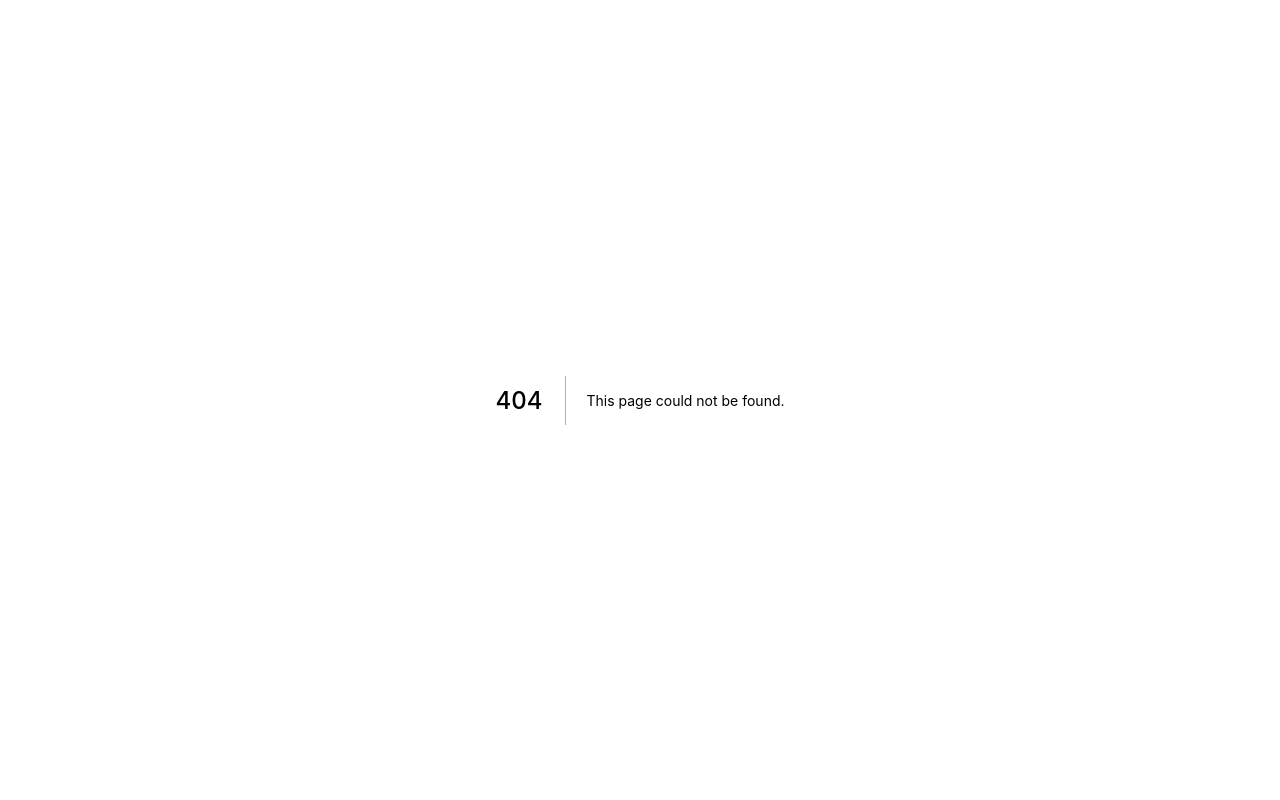
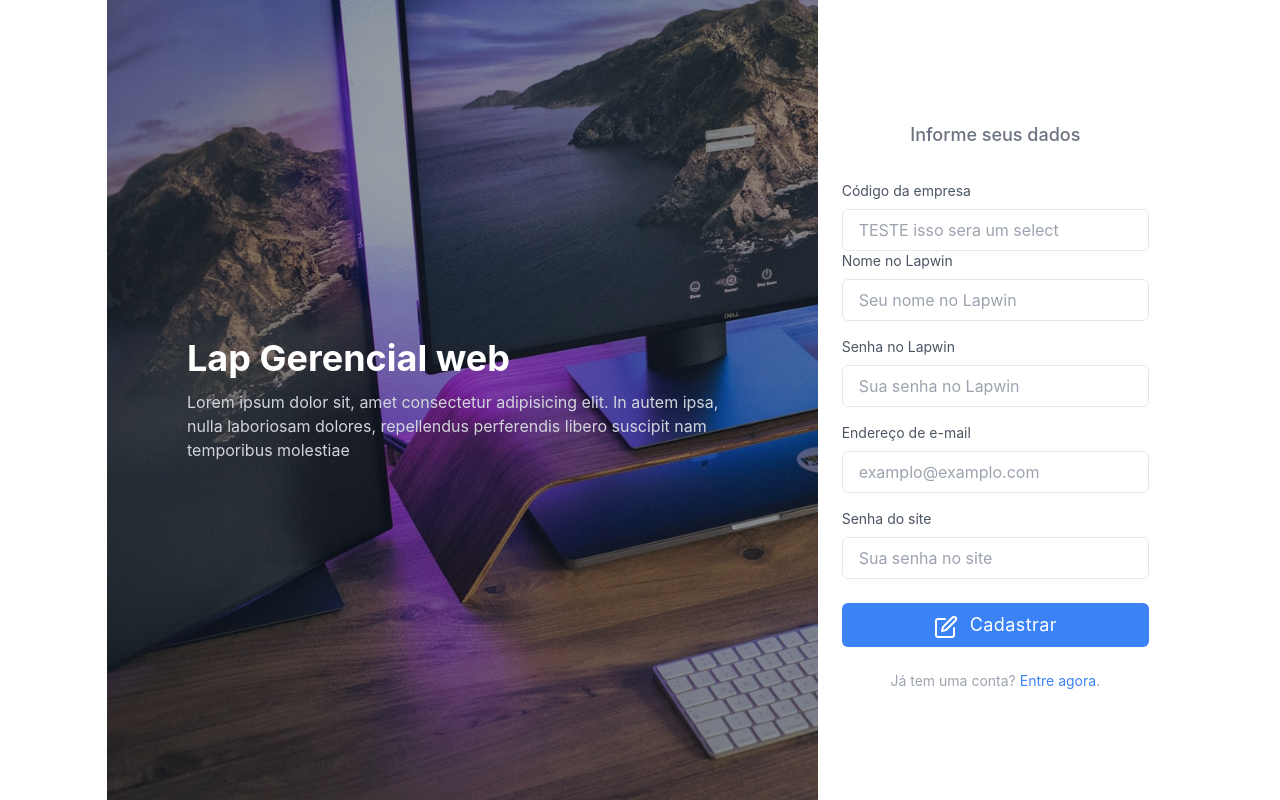
Before and after one commit to thiago-santanna/lap-gerencial-app, a Next.js app: page /usuario in a window 1280 px wide. Before the commit this address had no page. Built offline with nearby package versions, Linux system fonts and the light colour scheme.

Commit message:
ajuste no login pra entrar com nome ou email

```diff
--- a/pages/api/auth.ts
+++ b/pages/api/auth.ts
@@ -1,16 +1,25 @@
 import { NextApiRequest, NextApiResponse } from 'next'
 import { login } from '../../services/auth'
-
-interface IUser {
-  username: string
-  password: string
-}
+import { IUser, IFieldsLogin } from '../../types/usuario'
 
 const AuthApi = async (request: NextApiRequest, response: NextApiResponse) => {
   try {
     if (request.method === 'POST') {
       const credentials: IUser = request.body
-      const resultado = await login(credentials)
+
+      let fields: IFieldsLogin = {
+        username: 'l2uemail',
+        password: 'l2senhaw',
+      }
+
+      if (credentials.username.search('@') === -1) {
+        fields = {
+          username: 'l2nomeus',
+          password: 'l2senhau',
+        }
+      }
+
+      const resultado = await login(credentials, fields)
       response.status(200).json(resultado)
     } else {
       response.status(404).json('Method Not Allowed')
--- a/pages/index.tsx
+++ b/pages/index.tsx
@@ -15,6 +15,7 @@ const Home: NextPage = () => {
   const router = useRouter()
 
   function handleDashboard() {
+    setErrorAuthenticated(false)
     axios
       .post('/auth', {
         username,
@@ -24,7 +25,6 @@ const Home: NextPage = () => {
         const isAuthenticated = response.data
         console.log(response.data)
         if (isAuthenticated) {
-          setErrorAuthenticated(false)
           router.push('/dashboard')
         } else {
           setErrorAuthenticated(true)
@@ -81,7 +81,7 @@ const Home: NextPage = () => {
                         htmlFor='email'
                         className='block mb-2 text-sm text-gray-600 dark:text-gray-200'
                       >
-                        Endereço de e-mail
+                        E-mail ou Nome
                       </label>
                       <input
                         type='email'
@@ -139,7 +139,7 @@ const Home: NextPage = () => {
 
                   <p className='mt-6 text-sm text-center text-gray-400'>
                     Não tem uma conta?
-                    <Link href='/usuario/cadastrar'>
+                    <Link href='/usuario'>
                       <a className='text-blue-500 pl-1 focus:outline-none focus:underline hover:underline'>
                         Cadastre-se
                       </a>
--- a/pages/usuario/cadastrar.tsx
+++ b/pages/usuario/index.tsx
@@ -5,11 +5,12 @@ import { IEmpresa } from '../../types/empresa'
 import { IUserDb } from '../../types/usuario'
 import { useState } from 'react'
 import axios from '../../providers/axios'
+import { Edit } from 'react-feather'
 import AlertsCustom from '../components/alerts'
 
 const CadastrarUsuario = (props: IEmpresa) => {
   const [usuario, setUsuario] = useState<Partial<IUserDb>>({})
-  const [errorInserted, setErrorInserted] = useState<string>('ERROR')
+  const [errorInserted, setErrorInserted] = useState<string>('')
 
   function handleInsertUser() {
     axios
@@ -77,23 +78,46 @@ const CadastrarUsuario = (props: IEmpresa) => {
             <div className='flex items-center w-full max-w-md px-6 mx-auto lg:w-2/6'>
               <div className='flex-1'>
                 <div className='text-center'>
-                  <h2 className='text-4xl font-bold text-center text-gray-700 dark:text-white'>
+                  {/* <h2 className='text-4xl font-bold text-center text-gray-700 dark:text-white'>
                     Seus dados
-                  </h2>
+                  </h2> */}
 
-                  <p className='mt-3 text-gray-500 dark:text-gray-300'>
-                    Crie agora sua conta
+                  <p className='text-lg font-medium mt-3 text-gray-500 dark:text-gray-300'>
+                    Informe seus dados
                   </p>
                 </div>
 
                 <div className='mt-8'>
                   <form>
+                    <div className='mt-4'>
+                      <label
+                        htmlFor='Empresa'
+                        className='block mb-2 text-sm text-gray-600 dark:text-gray-200'
+                      >
+                        Código da empresa
+                      </label>
+                      <input
+                        type='Empresa'
+                        name='Empresa'
+                        id='Empresa'
+                        value={usuario.l2idempr || ''}
+                        onChange={(event) => {
+                          setUsuario({
+                            ...usuario,
+                            l2idempr: 1, //Number(event.target.value), Vai ser um select
+                          })
+                        }}
+                        placeholder='TESTE isso sera um select'
+                        className='block w-full px-4 py-2 mt-2 text-gray-700 placeholder-gray-400 bg-white border border-gray-200 rounded-md dark:placeholder-gray-600 dark:bg-gray-900 dark:text-gray-300 dark:border-gray-700 focus:border-blue-400 dark:focus:border-blue-400 focus:ring-blue-400 focus:outline-none focus:ring focus:ring-opacity-40'
+                      />
+                    </div>
+
                     <div>
                       <label
                         htmlFor='nome'
                         className='block mb-2 text-sm text-gray-600 dark:text-gray-200'
                       >
-                        Nome
+                        Nome no Lapwin
                       </label>
                       <input
                         type='nome'
@@ -106,7 +130,33 @@ const CadastrarUsuario = (props: IEmpresa) => {
                             l2nomeus: event.target.value,
                           })
                         }
-                        placeholder='fulano de tal'
+                        placeholder='Seu nome no Lapwin'
+                        className='block w-full px-4 py-2 mt-2 text-gray-700 placeholder-gray-400 bg-white border border-gray-200 rounded-md dark:placeholder-gray-600 dark:bg-gray-900 dark:text-gray-300 dark:border-gray-700 focus:border-blue-400 dark:focus:border-blue-400 focus:ring-blue-400 focus:outline-none focus:ring focus:ring-opacity-40'
+                      />
+                    </div>
+
+                    <div className='mt-4'>
+                      <div className='flex justify-between mb-2'>
+                        <label
+                          htmlFor='password'
+                          className='text-sm text-gray-600 dark:text-gray-200'
+                        >
+                          Senha no Lapwin
+                        </label>
+                      </div>
+
+                      <input
+                        type='password'
+                        name='password'
+                        id='password'
+                        value={usuario.l2senhau || ''}
+                        onChange={(event) =>
+                          setUsuario({
+                            ...usuario,
+                            l2senhau: event.target.value,
+                          })
+                        }
+                        placeholder='Sua senha no Lapwin'
                         className='block w-full px-4 py-2 mt-2 text-gray-700 placeholder-gray-400 bg-white border border-gray-200 rounded-md dark:placeholder-gray-600 dark:bg-gray-900 dark:text-gray-300 dark:border-gray-700 focus:border-blue-400 dark:focus:border-blue-400 focus:ring-blue-400 focus:outline-none focus:ring focus:ring-opacity-40'
                       />
                     </div>
@@ -135,61 +185,39 @@ const CadastrarUsuario = (props: IEmpresa) => {
                     </div>
 
                     <div className='mt-4'>
-                      <label
-                        htmlFor='Empresa'
-                        className='block mb-2 text-sm text-gray-600 dark:text-gray-200'
-                      >
-                        Código da empresa
-                      </label>
-                      <input
-                        type='Empresa'
-                        name='Empresa'
-                        id='Empresa'
-                        value={usuario.l2idempr || ''}
-                        onChange={(event) => {
-                          setUsuario({
-                            ...usuario,
-                            l2idempr: 1, //Number(event.target.value), Vai ser um select
-                          })
-                        }}
-                        placeholder='TESTE isso sera um select'
-                        className='block w-full px-4 py-2 mt-2 text-gray-700 placeholder-gray-400 bg-white border border-gray-200 rounded-md dark:placeholder-gray-600 dark:bg-gray-900 dark:text-gray-300 dark:border-gray-700 focus:border-blue-400 dark:focus:border-blue-400 focus:ring-blue-400 focus:outline-none focus:ring focus:ring-opacity-40'
-                      />
-                    </div>
-
-                    <div className='mt-4'>
                       <div className='flex justify-between mb-2'>
                         <label
-                          htmlFor='password'
+                          htmlFor='passwordw'
                           className='text-sm text-gray-600 dark:text-gray-200'
                         >
-                          Senha
+                          Senha do site
                         </label>
                       </div>
 
                       <input
                         type='password'
-                        name='password'
-                        id='password'
-                        value={usuario.l2senhau || ''}
+                        name='passwordw'
+                        id='passwordw'
+                        value={usuario.l2senhaw || ''}
                         onChange={(event) =>
                           setUsuario({
                             ...usuario,
-                            l2senhau: event.target.value,
+                            l2senhaw: event.target.value,
                           })
                         }
-                        placeholder='Sua Senha'
+                        placeholder='Sua senha no site'
                         className='block w-full px-4 py-2 mt-2 text-gray-700 placeholder-gray-400 bg-white border border-gray-200 rounded-md dark:placeholder-gray-600 dark:bg-gray-900 dark:text-gray-300 dark:border-gray-700 focus:border-blue-400 dark:focus:border-blue-400 focus:ring-blue-400 focus:outline-none focus:ring focus:ring-opacity-40'
                       />
                     </div>
 
-                    <div className='mt-6'>
+                    <div className='mt-6 text-base'>
                       <button
                         type='button'
                         onClick={handleInsertUser}
                         className='w-full px-4 py-2 tracking-wide text-white text-center transition-colors duration-200 transform bg-blue-500 rounded-md hover:bg-blue-400 focus:outline-none focus:bg-blue-400 focus:ring focus:ring-blue-300 focus:ring-opacity-50'
                       >
-                        Cadastrar
+                        <Edit size={24} color='white' className='mr-3 inline' />
+                        <span className='text-lg'>Cadastrar</span>
                       </button>
                     </div>
                   </form>
```
Also changed, not shown: services/auth.ts (+4 -4 lines), types/usuario.ts (+7 -2 lines).
